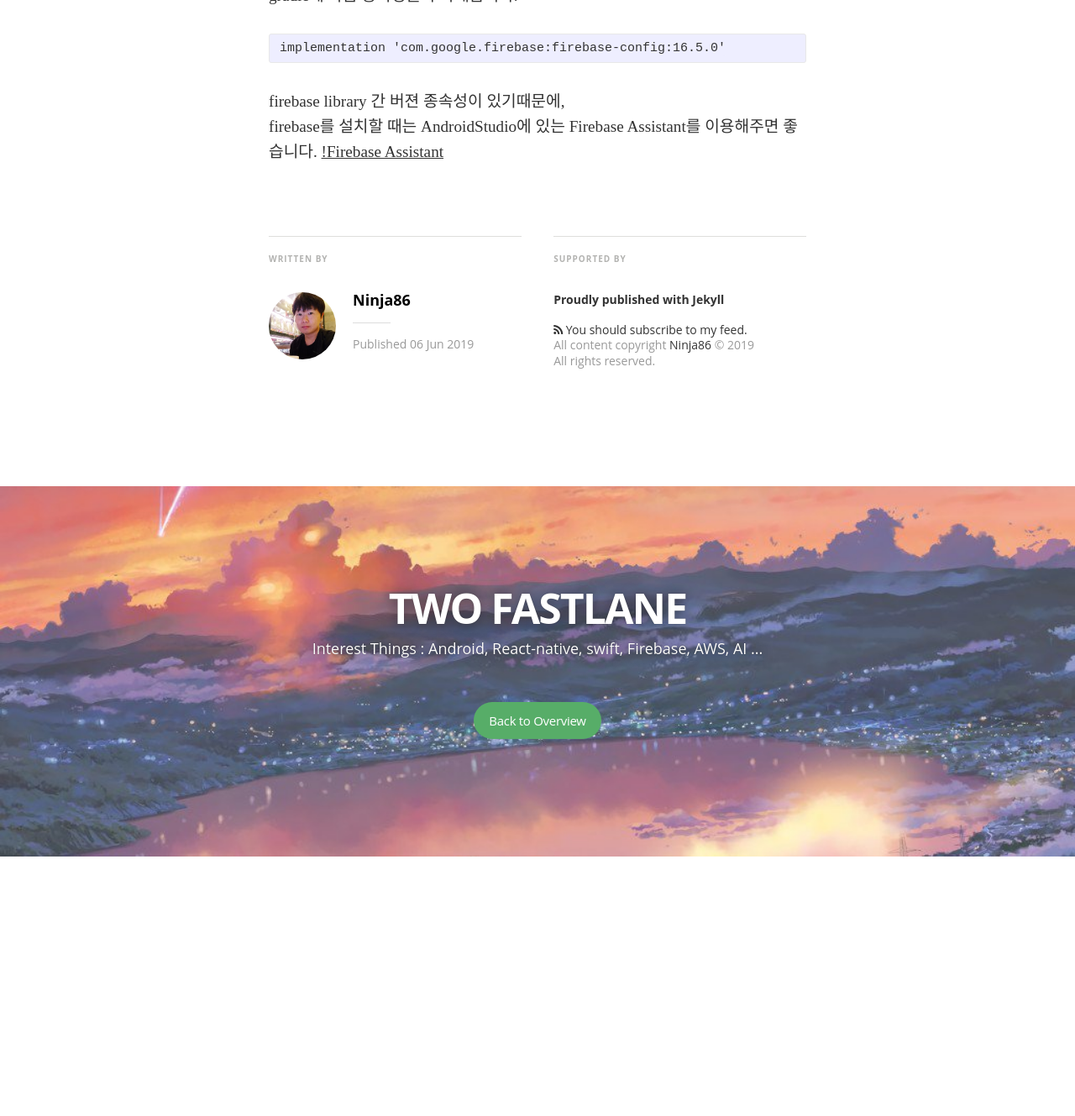
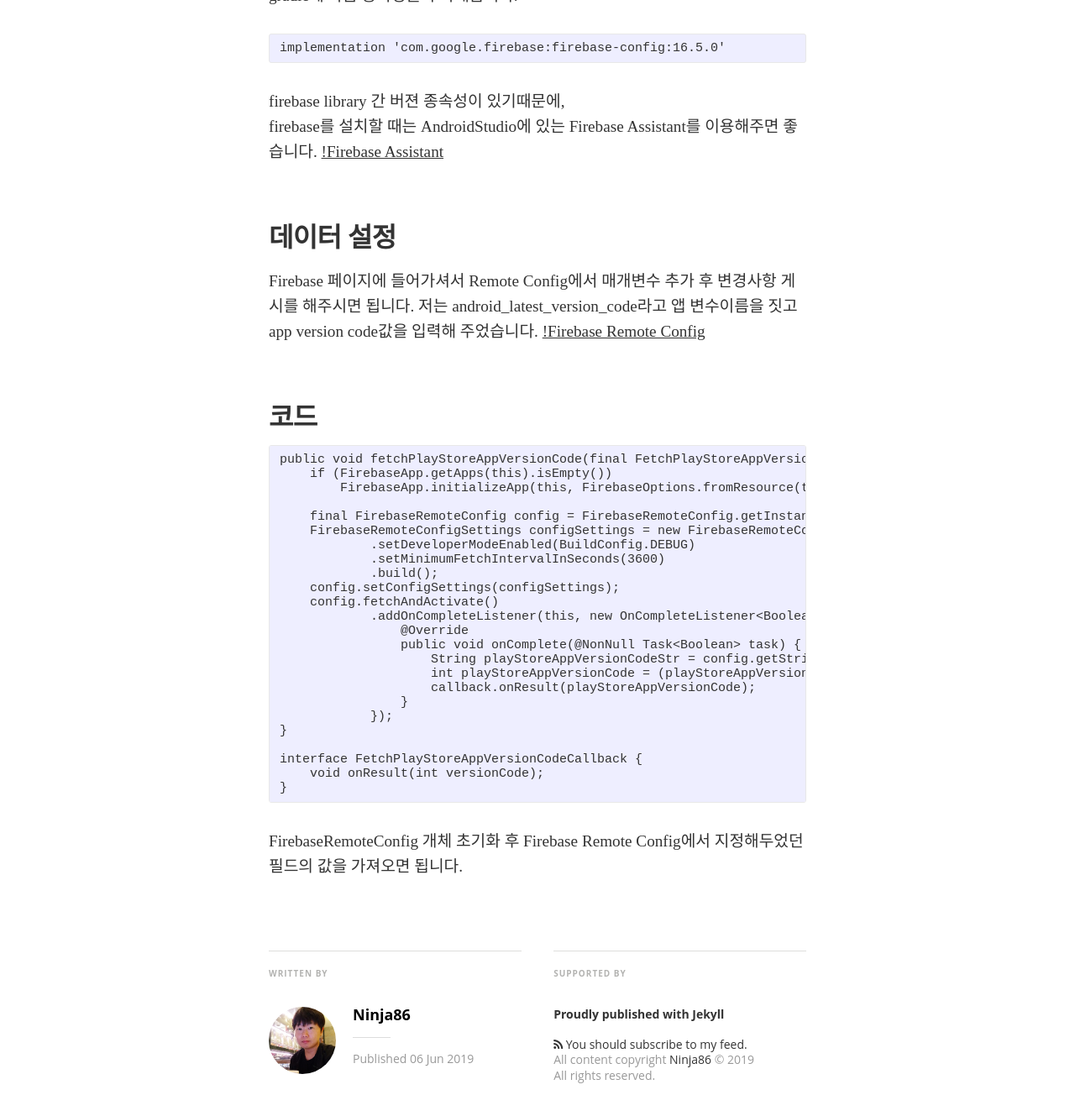
Before and after one commit to Ninja86/Ninja86.github.io, a Jekyll site: the page built from _posts/2019-06-20-1.md, in a window 1280 px wide and 1400 px high, scrolled down 1582 px. Shown: the top 1329 px of the window at 84% size. Built offline with Jekyll 4.4.1, drawn with Linux system fonts in a browser that asks for light colours; nearby versions of some CDN libraries; some web fonts are replaced; our own code applies the rules of GitHub Pages for plain Markdown files; comment, search, counter and statistics services are not loaded; before the commit the page ends 2602 px from its top, so only the background shows below that.

Commit message:
Update 2019-06-20-1.md

```diff
--- a/_posts/2019-06-20-1.md
+++ b/_posts/2019-06-20-1.md
@@ -40,3 +40,37 @@
 firebase library 간 버젼 종속성이 있기때문에,
 firebase를 설치할 때는 AndroidStudio에 있는 Firebase Assistant를 이용해주면 좋습니다.
 [!Firebase Assistant](https://raw.githubusercontent.com/Ninja86/Ninja86.github.io/master/assets/article_images/2019-06-20-1/pic1.png)
+
+## 데이터 설정
+Firebase 페이지에 들어가셔서 Remote Config에서 매개변수 추가 후 변경사항 게시를 해주시면 됩니다.
+저는 android_latest_version_code라고 앱 변수이름을 짓고 app version code값을 입력해 주었습니다.
+[!Firebase Remote Config](https://raw.githubusercontent.com/Ninja86/Ninja86.github.io/master/assets/article_images/2019-06-20-1/pic2.png)
+
+## 코드
+~~~
+public void fetchPlayStoreAppVersionCode(final FetchPlayStoreAppVersionCodeCallback callback) {
+    if (FirebaseApp.getApps(this).isEmpty())
+        FirebaseApp.initializeApp(this, FirebaseOptions.fromResource(this));
+
+    final FirebaseRemoteConfig config = FirebaseRemoteConfig.getInstance();
+    FirebaseRemoteConfigSettings configSettings = new FirebaseRemoteConfigSettings.Builder()
+            .setDeveloperModeEnabled(BuildConfig.DEBUG)
+            .setMinimumFetchIntervalInSeconds(3600)
+            .build();
+    config.setConfigSettings(configSettings);
+    config.fetchAndActivate()
+            .addOnCompleteListener(this, new OnCompleteListener<Boolean>() {
+                @Override
+                public void onComplete(@NonNull Task<Boolean> task) {
+                    String playStoreAppVersionCodeStr = config.getString("android_latest_version_code");
+                    int playStoreAppVersionCode = (playStoreAppVersionCodeStr == null || playStoreAppVersionCodeStr.isEmpty()) ? 0 : Integer.parseInt(playStoreAppVersionCodeStr);
+                    callback.onResult(playStoreAppVersionCode);
+                }
+            });
+}
+
+interface FetchPlayStoreAppVersionCodeCallback {
+    void onResult(int versionCode);
+}
+~~~
+FirebaseRemoteConfig 개체 초기화 후 Firebase Remote Config에서 지정해두었던 필드의 값을 가져오면 됩니다.
```
